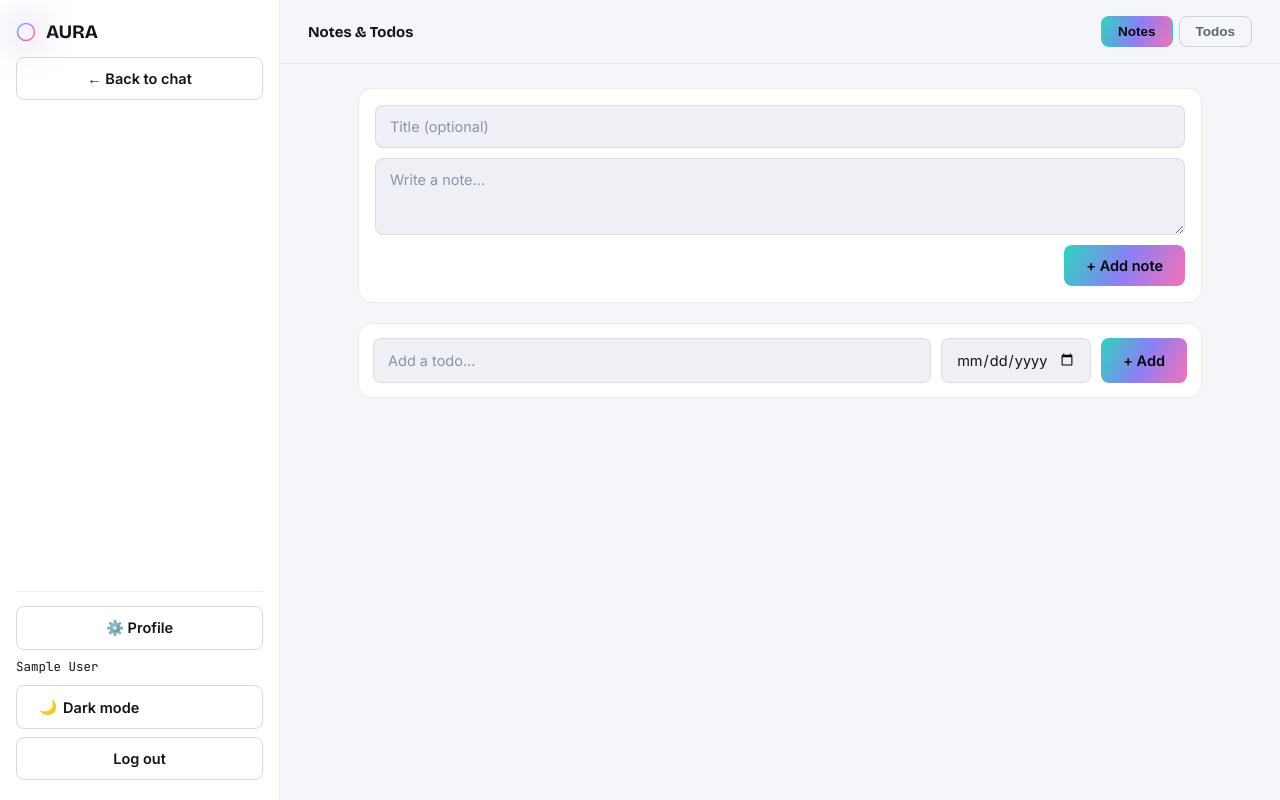
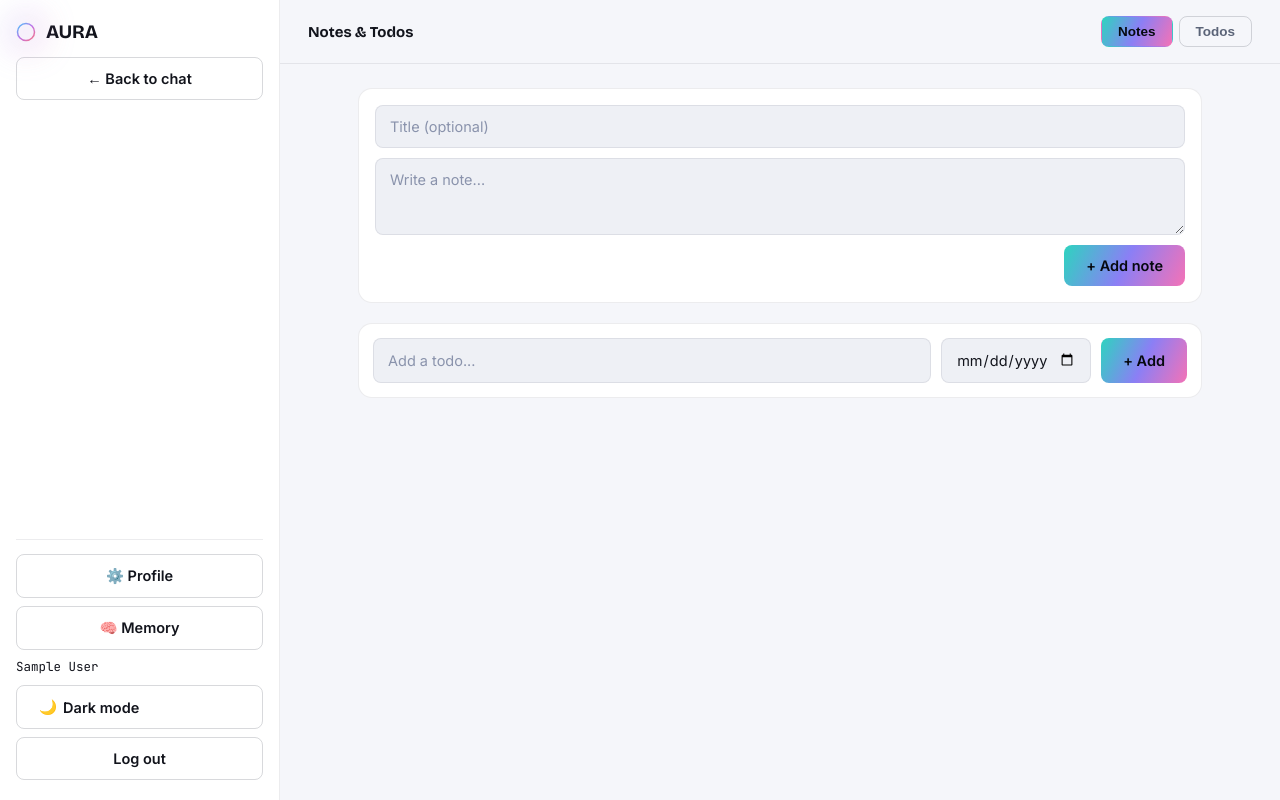
Before and after one commit to Fatima-09-ai/AiAssistant, a plain HTML site: page frontend/notes.html in a window 1280 px wide. Drawn offline with nearby package versions, Linux system fonts and the light colour scheme; no server answers; sample sign-in values are in the browser's storage.

Commit message:
Add Memory link to notes.html sidebar

```diff
--- a/frontend/notes.html
+++ b/frontend/notes.html
@@ -40,6 +40,7 @@
       <a href="chat.html" class="btn btn-ghost new-chat-btn" style="text-align:center;text-decoration:none;display:block;">← Back to chat</a>
       <div class="sidebar-footer" style="margin-top:auto;">
         <a href="profile.html" class="btn btn-ghost" style="width:100%;text-align:center;text-decoration:none;display:block;margin-bottom:8px;">⚙️ Profile</a>
+        <a href="memories.html" class="btn btn-ghost" style="width:100%;text-align:center;text-decoration:none;display:block;margin-bottom:8px;">🧠 Memory</a>
         <div id="user-label">User</div>
         <button id="theme-toggle-btn" class="btn btn-ghost theme-toggle-btn" style="margin-top:10px;width:100%;">
           <span class="theme-toggle-icon">☀️</span>
```
